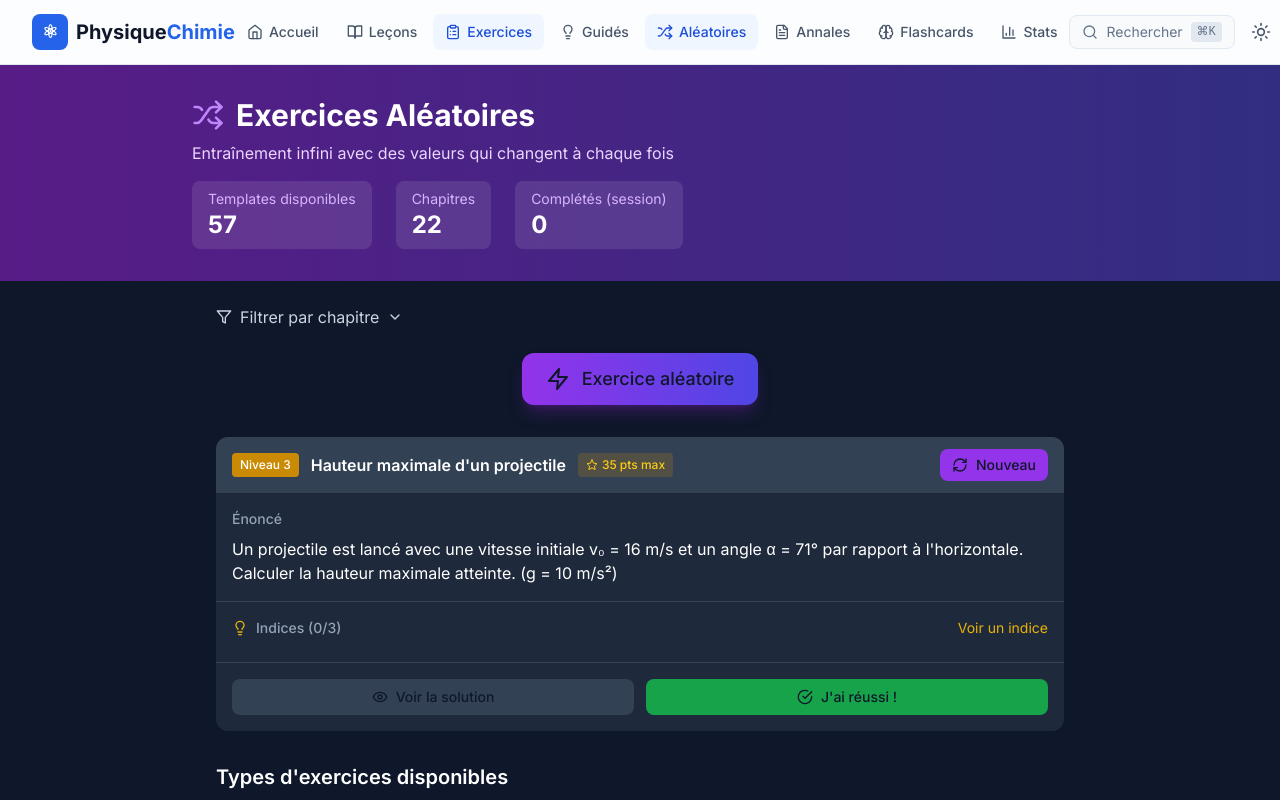
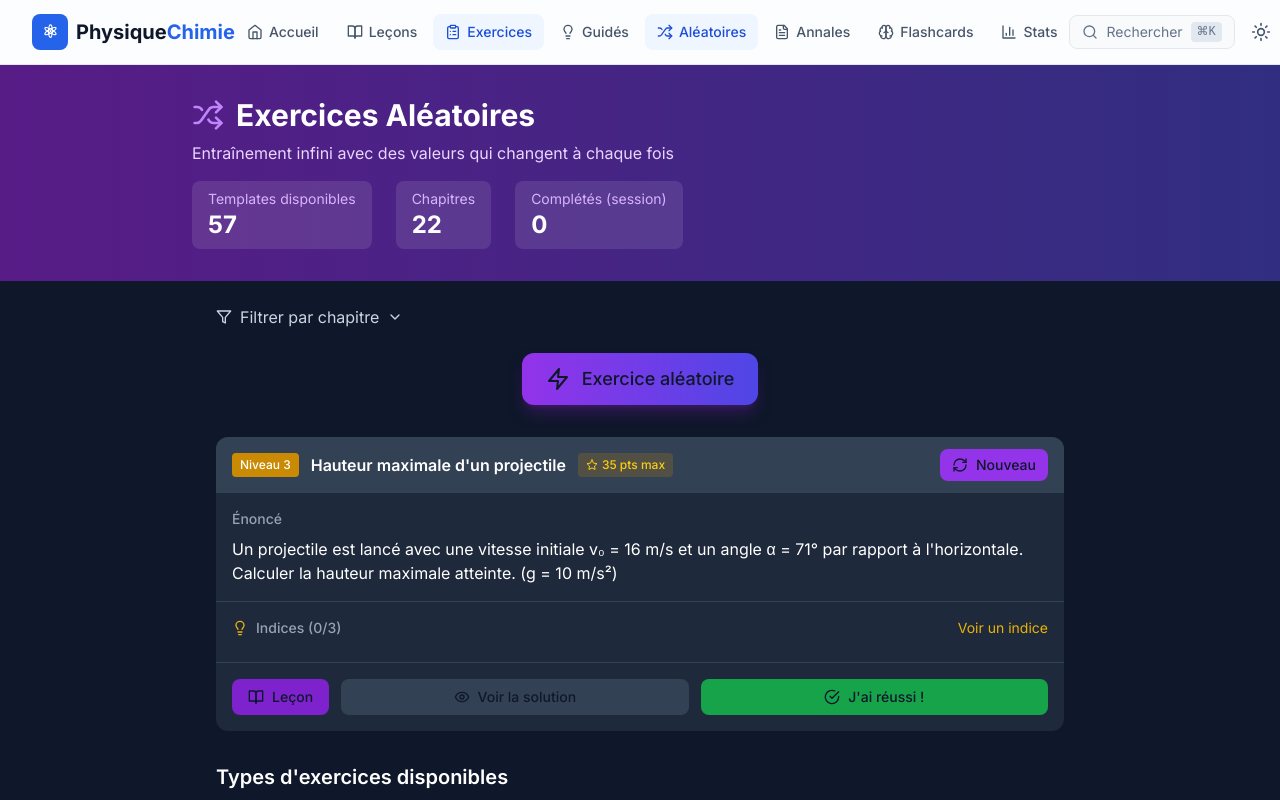
Before and after one commit to tahraza/pc, a Next.js app: page /exercices-aleatoires in a window 1280 px wide. Both pictures are taken after a click on the button "Exercice aléatoire". Shown: the top 800 px of the page. Built offline with nearby package versions, Linux system fonts and the light colour scheme.

Commit message:
feat: Ajouter bouton 'Leçon' à côté de 'Voir la solution'

```diff
--- a/src/components/RandomExercise.tsx
+++ b/src/components/RandomExercise.tsx
@@ -1,12 +1,39 @@
 'use client'
 
 import React, { useState, useEffect } from 'react'
+import Link from 'next/link'
 import { RandomExerciseTemplate, GeneratedExercise } from '@/types'
 import { generateExercise } from '@/lib/random-exercise-generator'
-import { RefreshCw, Eye, EyeOff, Lightbulb, CheckCircle, Star } from 'lucide-react'
+import { RefreshCw, Eye, EyeOff, Lightbulb, CheckCircle, Star, BookOpen } from 'lucide-react'
 import MathText from './MathText'
 import { useGamificationStore } from '@/stores/gamificationStore'
 import { showRewardNotification } from './RewardNotification'
+
+// Mapping lessonId vers track
+const lessonTracks: Record<string, string> = {
+  'ondes-mecaniques': 'physique',
+  'ondes-lumineuses': 'physique',
+  'ondes-sonores': 'physique',
+  'diffraction': 'physique',
+  'interferences': 'physique',
+  'circuit-rc': 'physique',
+  'radioactivite': 'physique',
+  'energie-mecanique': 'physique',
+  'mouvement-circulaire': 'physique',
+  'mouvement-newton': 'physique',
+  'mouvement-champ-uniforme': 'physique',
+  'electromagnetisme': 'physique',
+  'thermodynamique': 'physique',
+  'travail-force': 'physique',
+  'cinetique': 'chimie',
+  'acides-bases': 'chimie',
+  'titrages': 'chimie',
+  'thermochimie': 'chimie',
+  'oxydoreduction': 'chimie',
+  'piles-electrolyse': 'chimie',
+  'spectroscopie-ir': 'chimie',
+  'equilibres-chimiques': 'chimie',
+}
 
 // Points de base selon la difficulté
 const BASE_POINTS: Record<number, number> = {
@@ -223,6 +250,16 @@ export function RandomExercise({ template, onComplete }: RandomExerciseProps) {
       <div className="p-4">
         {!showSolution ? (
           <div className="flex gap-3">
+            {lessonTracks[template.lessonId] && (
+              <Link
+                href={`/lecons/${lessonTracks[template.lessonId]}/${template.lessonId}`}
+                className="flex items-center justify-center gap-2 px-4 py-2 bg-purple-700 hover:bg-purple-600 rounded-lg text-sm font-medium transition-colors"
+                title="Revoir la leçon"
+              >
+                <BookOpen className="w-4 h-4" />
+                Leçon
+              </Link>
+            )}
             <button
               onClick={handleShowSolution}
               className="flex-1 flex items-center justify-center gap-2 px-4 py-2 bg-slate-700 hover:bg-slate-600 rounded-lg text-sm font-medium transition-colors"
```
